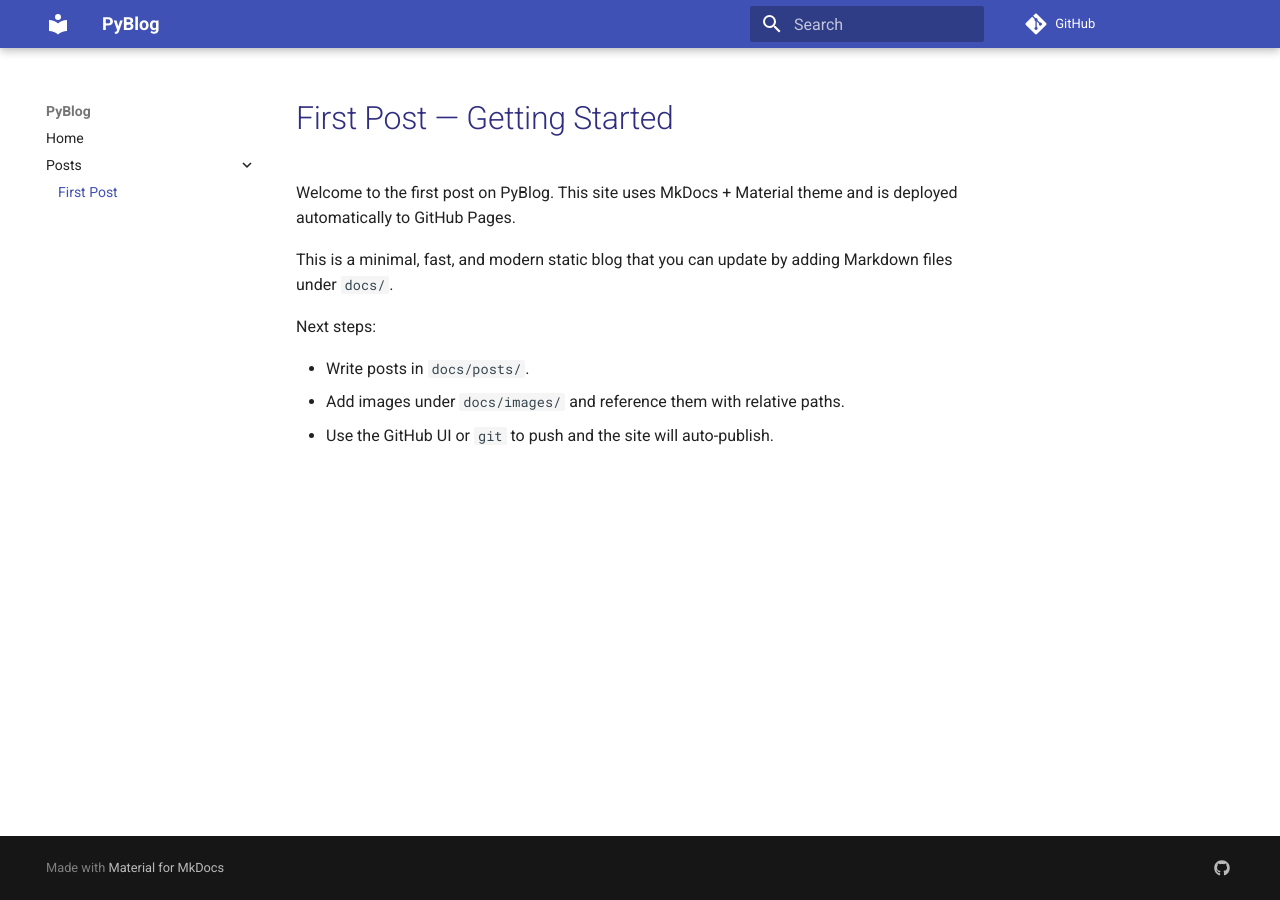
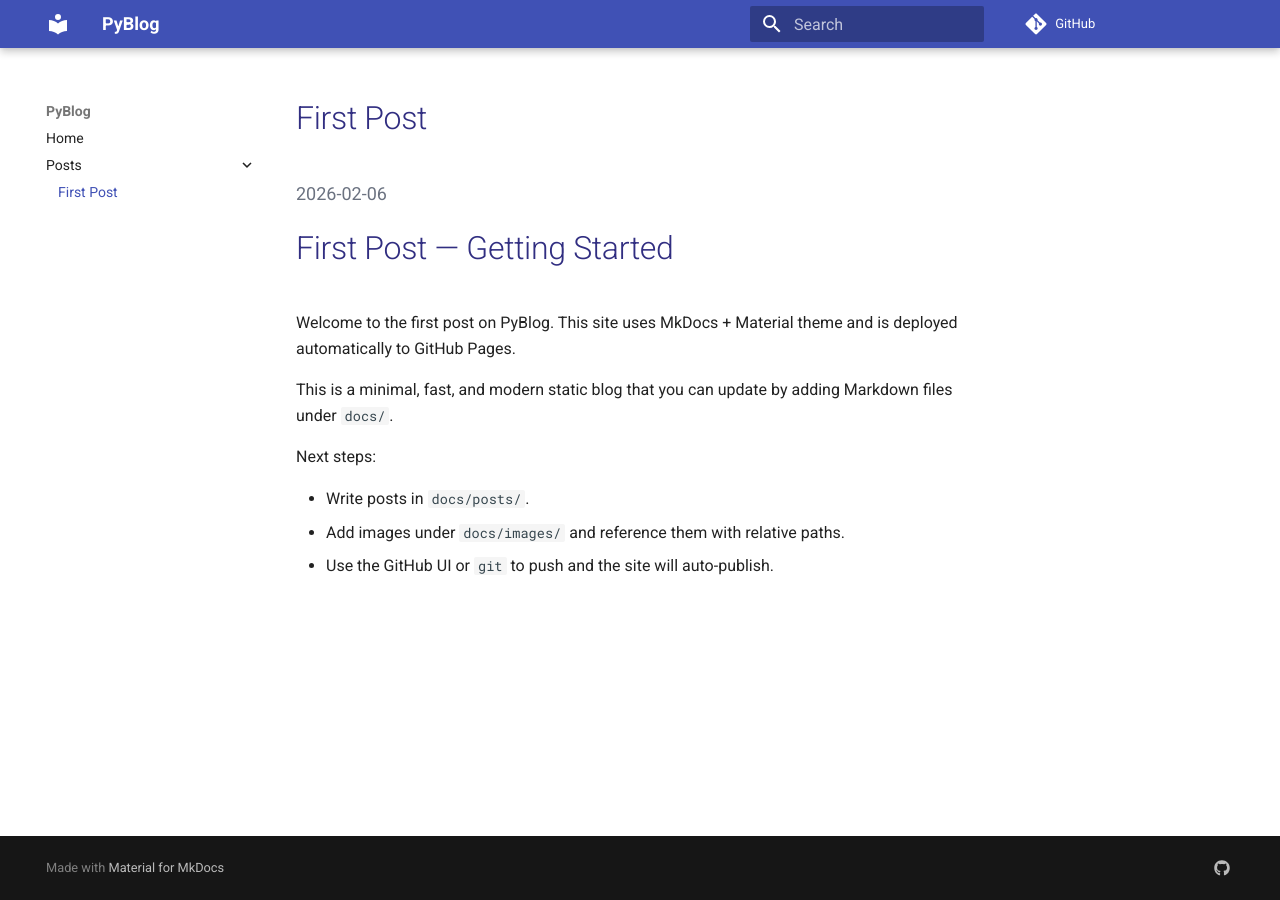
Before and after one commit to Hermit-commits-code/pyblog, an MkDocs documentation site: the page built from docs/posts/first-post.md, in a window 1280 px wide. Built offline with MkDocs 1.6.1 and Material for MkDocs 9.7.7, drawn with Linux system fonts in a browser that asks for light colours; comment, search, counter and statistics services are not loaded.

Commit message:
feat(theme): add Material template override for post metadata and tag styling

```diff
--- a/docs/assets/stylesheets/extra.css
+++ b/docs/assets/stylesheets/extra.css
@@ -1,5 +1,5 @@
 /* Extra theme styles for PyBlog */
-:root{
+:root {
     --md-default-fg: #0f172a;
     --md-primary-fg: #312e81;
 }
@@ -15,6 +15,24 @@
     margin-bottom: 1rem;
 }
 
+.post-header {
+    margin-bottom: 0.75rem;
+}
+
+.post-title {
+    margin: 0 0 0.25rem 0;
+    font-weight: 700;
+}
+
+.post-tags .tag {
+    background: #eef2ff;
+    color: #312e81;
+    padding: 0.15rem 0.4rem;
+    border-radius: 0.35rem;
+    text-decoration: none;
+    font-size: 0.85rem;
+}
+
 /* Make images responsive */
 .md-content img {
     max-width: 100%;
--- a/mkdocs.yml
+++ b/mkdocs.yml
@@ -20,6 +20,7 @@
   palette:
     primary: indigo
     accent: teal
+  custom_dir: overrides
 extra_css:
   - assets/stylesheets/extra.css
 extra:
--- /dev/null
+++ b/overrides/main.html
@@ -0,0 +1,24 @@
+{% extends "base.html" %}
+
+{# Override the content block to render post metadata cleanly for blog posts #}
+{% block content %}
+  <div class="md-content">
+    {% if page.meta.title %}
+      <header class="post-header">
+        <h1 class="post-title">{{ page.title }}</h1>
+        <div class="post-meta">
+          {% if page.meta.date %}
+            <time class="post-date">{{ page.meta.date }}</time>
+          {% endif %}
+          {% if page.meta.tags %}
+            <span class="post-tags">{% for t in page.meta.tags %}<a class="tag" href="{{ base_url }}/search/?q=tags%3A{{ t }}">{{ t }}</a>{% if not loop.last %}, {% endif %}{% endfor %}</span>
+          {% endif %}
+        </div>
+      </header>
+    {% endif %}
+
+    <article class="post-body">
+      {{ page.content }}
+    </article>
+  </div>
+{% endblock %}
```
Lines whose indentation alone changed are shown as unchanged.
